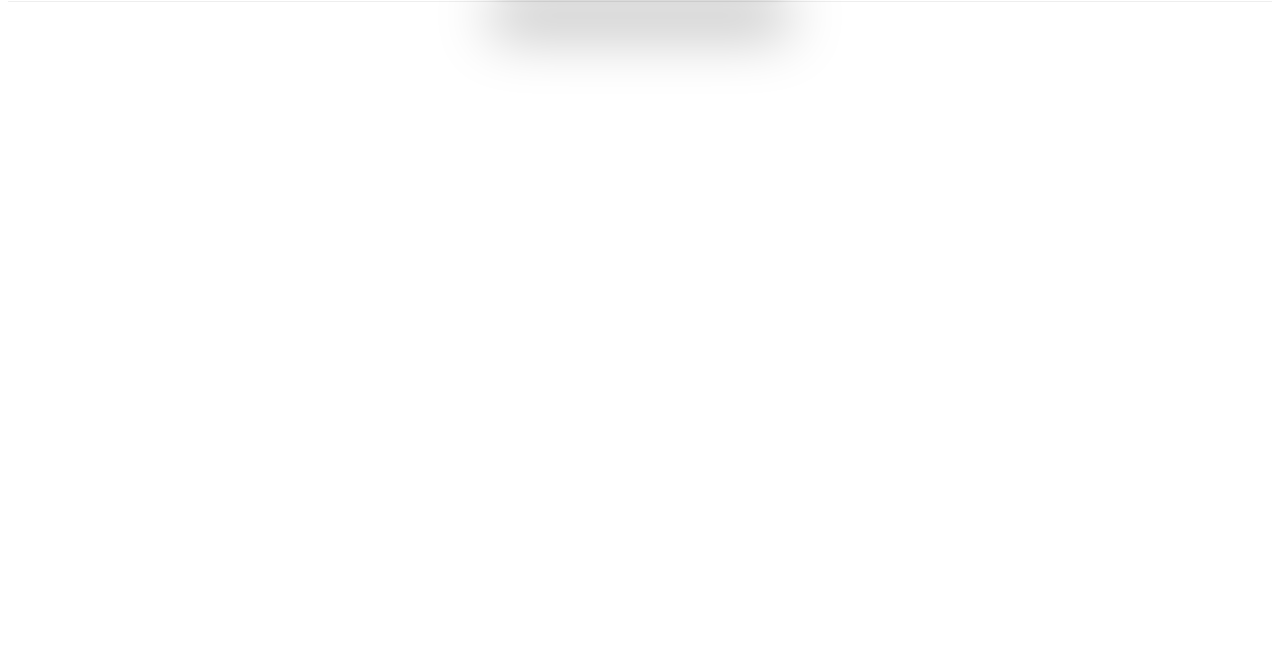
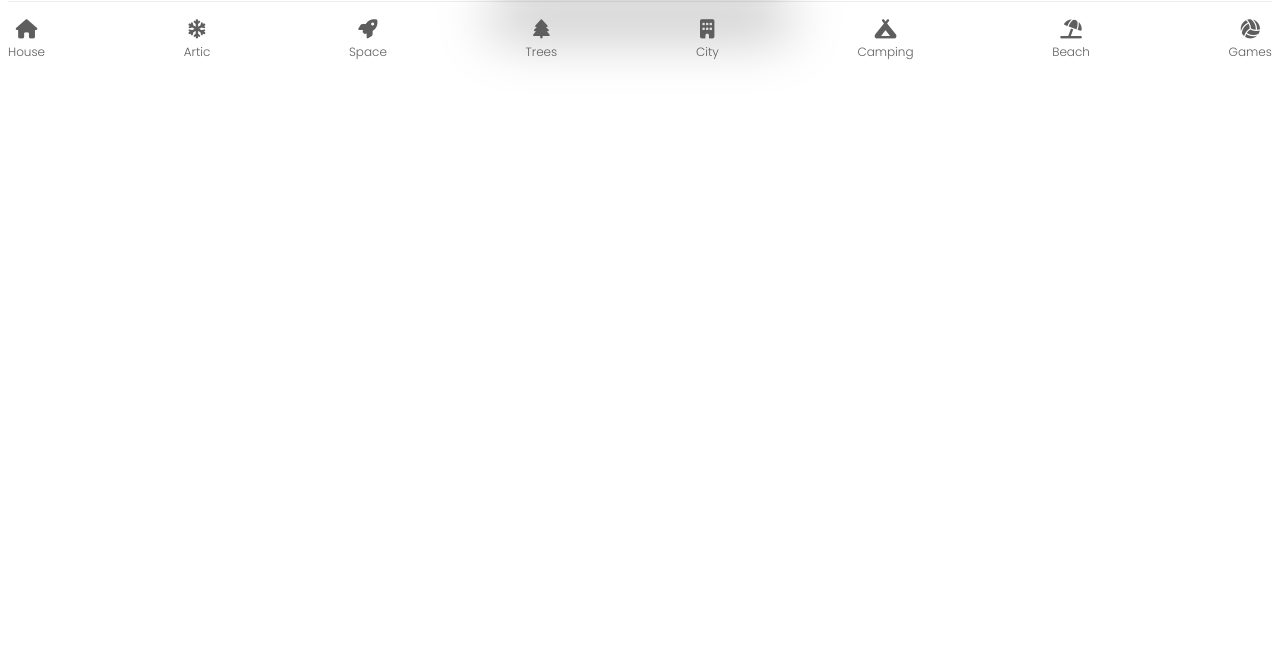
Before and after one commit to PrinceBadru/Airbnb-project, a plain HTML site: page index.html in a window 1280 px wide. Shown: the part 128-800 px from the top of the page. Drawn offline with Linux system fonts and the light colour scheme.

Commit message:
added new changes

```diff
--- a/index.html
+++ b/index.html
@@ -51,7 +51,42 @@
         </div>
     </div>
         <!--end navbar-->
-
+        <!-- sort bar -->
+        <div class="sort-bar">
+            <div>
+                <i class="fa fa-home" aria-hidden="true"></i>
+                <p>House</p>
+            </div>
+            <div>
+                <i class="fa-solid fa-snowflake"></i>
+                <p>Artic</p>
+            </div>
+            <div>
+                <i class="fa fa-rocket" aria-hidden="true"></i>
+                <p>Space</p>
+            </div>
+            <div>
+                <i class="fa fa-tree" aria-hidden="true"></i>
+                <p>Trees</p>
+            </div>
+            <div>
+                <i class="fa fa-building" aria-hidden="true"></i>
+                <p>City</p>
+            </div>
+            <div>
+                <i class="fa-solid fa-campground"></i>
+                <p>Camping</p>
+            </div>
+            <div>
+                <i class="fa-solid fa-umbrella-beach"></i>
+                <p>Beach</p>
+            </div>
+            <div>
+                <i class="fa-solid fa-volleyball"></i>
+                <p>Games</p>
+            </div>
+        </div>
+        <!-- end sort bar -->
     </div>
 
 </body>
--- a/style.css
+++ b/style.css
@@ -106,6 +106,28 @@ a {
     cursor: pointer;
     display: none;
 }
+/* sortbar */
+
+.sort-bar {
+    display: flex;
+    justify-content: space-between;
+    padding: 1rem 0;
+    color:#5e5e5e;
+}
+
+.sort-bar div {
+    text-align: center;
+}
+
+.sort-bar i {
+    font-size: 1.2rem;
+}
+
+.sort-bar p{
+    font-size: 12px;
+}
+/* end sortbar */
+
 /* Navbar end */
 
 @media screen and (max-width:940px) {
```
